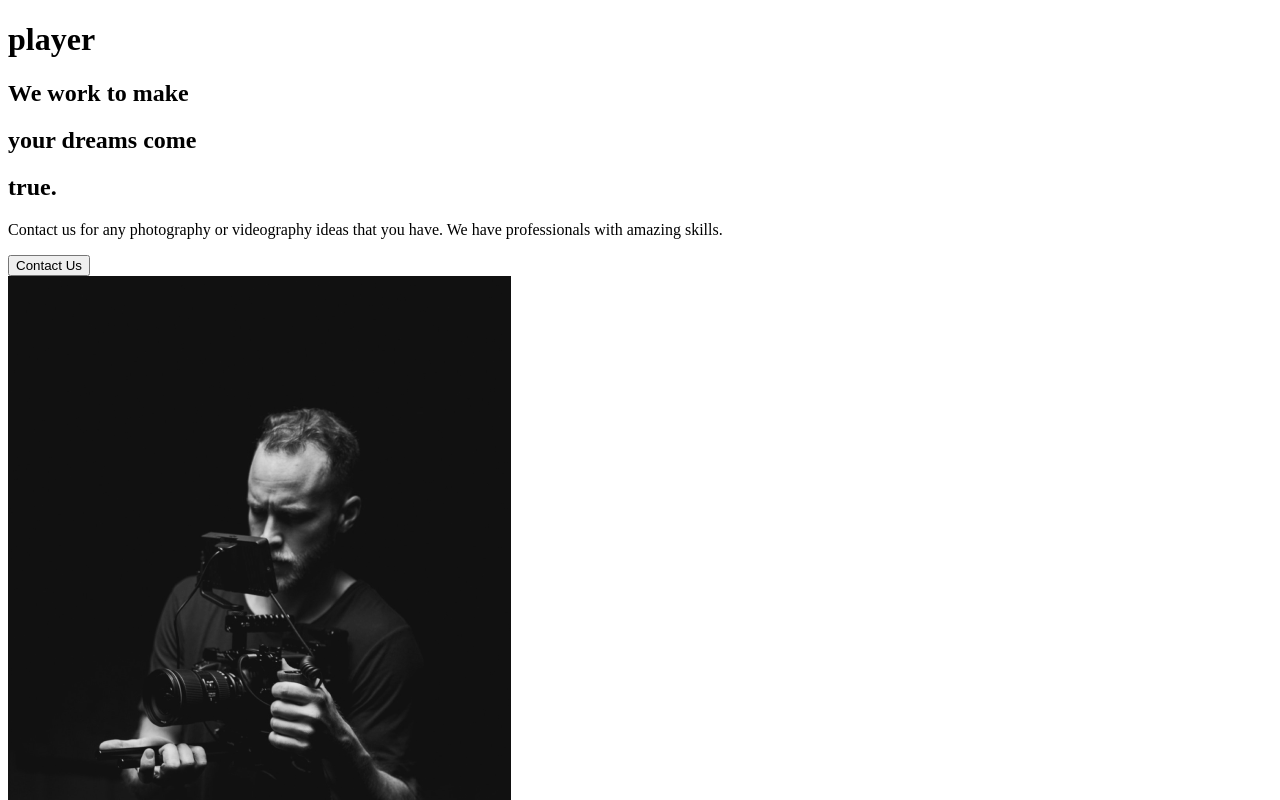
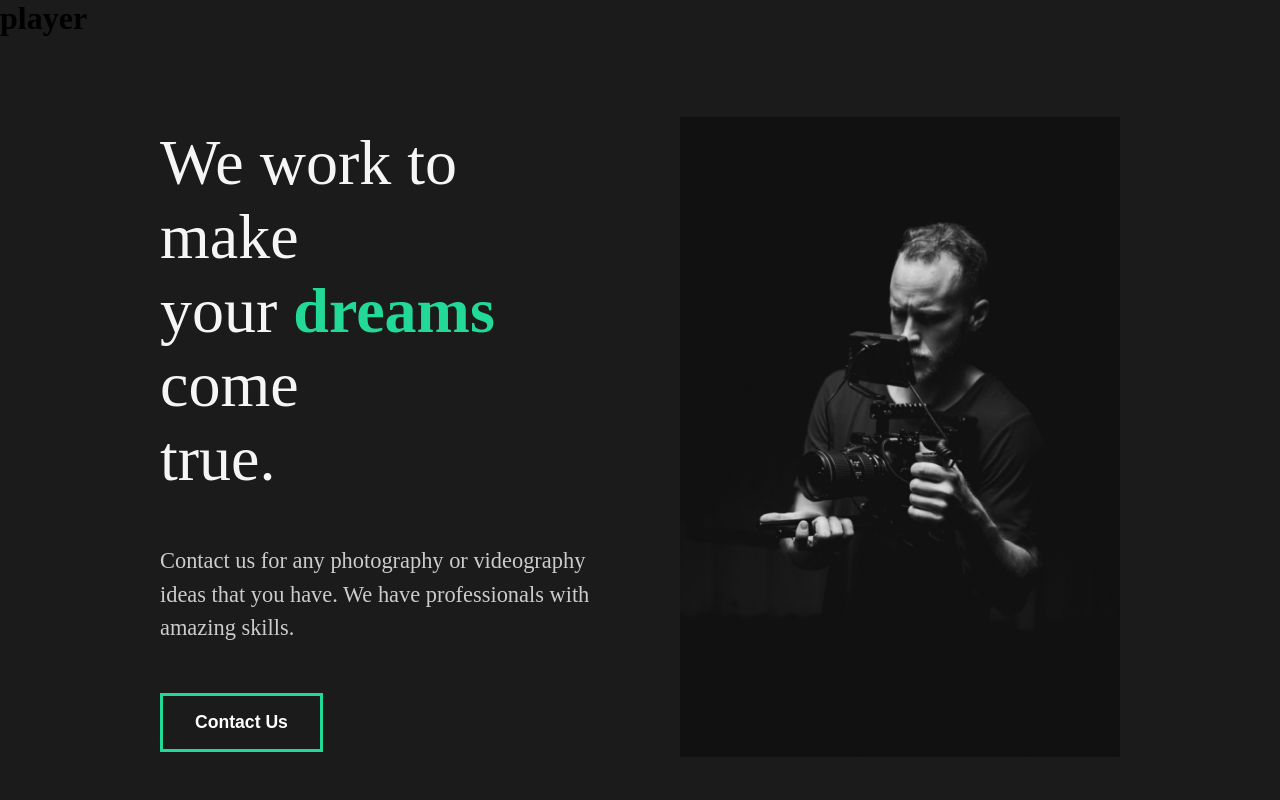
Before and after one commit to Sahibjot01/Capture, a React (Create React App) app: page / in a window 1280 px wide. Shown: the top 800 px of the page. Built offline with nearby package versions, Linux system fonts and the light colour scheme.

Commit message:
5. Used Styled Component to style global style and about section

```diff
--- a/src/App.js
+++ b/src/App.js
@@ -1,10 +1,13 @@
 import React from "react";
+//import global style
+import GlobalStyle from "./Components/GlobalStyle";
 //import pages
 import AboutUs from "./pages/AboutUs";
 
 function App() {
   return (
     <div className="App">
+      <GlobalStyle />
       <h1>player</h1>
       <AboutUs />
     </div>
--- a/src/Components/AboutSection.js
+++ b/src/Components/AboutSection.js
@@ -1,34 +1,65 @@
 import React from "react";
 import home1 from "../img/home1.png";
+//styled component
+import styled from "styled-components";
 
 const AboutSection = () => {
   return (
-    <div>
-      <div className="description">
+    <StyledAboutDiv>
+      <StyledDescriptionDiv>
         <div className="title">
-          <div className="hide">
+          <StyledHideDiv>
             <h2>We work to make</h2>
-          </div>
-          <div className="hide">
+          </StyledHideDiv>
+          <StyledHideDiv>
             <h2>
               your <span>dreams</span> come
             </h2>
-          </div>
-          <div className="hide">
+          </StyledHideDiv>
+          <StyledHideDiv>
             <h2>true.</h2>
-          </div>
+          </StyledHideDiv>
         </div>
         <p>
           Contact us for any photography or videography ideas that you have. We
           have professionals with amazing skills.
         </p>
         <button>Contact Us</button>
-      </div>
-      <div className="image">
+      </StyledDescriptionDiv>
+      <StyledImageDiv>
         <img src={home1} alt="guy with a professional camea" />
-      </div>
-    </div>
+      </StyledImageDiv>
+    </StyledAboutDiv>
   );
 };
 
+const StyledAboutDiv = styled.div`
+  min-height: 90vh;
+  display: flex;
+  align-items: center;
+  justify-content: space-between;
+  padding: 5rem 10rem;
+  color: #f5f5f5;
+`;
+
+const StyledDescriptionDiv = styled.div`
+  flex: 1;
+  padding-right: 5rem;
+  h2 {
+    font-weight: lighter;
+  }
+`;
+
+const StyledImageDiv = styled.div`
+  flex: 1;
+  overflow: hidden;
+  img {
+    width: 100%;
+    height: 80vh;
+    object-fit: cover;
+  }
+`;
+const StyledHideDiv = styled.div`
+  overflow-y: hidden;
+`;
 export default AboutSection;
--- /dev/null
+++ b/src/Components/GlobalStyle.js
@@ -0,0 +1,51 @@
+import { createGlobalStyle } from "styled-components";
+
+const GlobalStyle = createGlobalStyle`
+    *{
+        margin:0;
+        padding:0;
+        box-sizing: border-box;
+    }
+    body{
+        background: #1b1b1b;
+    }
+    button{
+        font-weight: bold;
+        font-size: 1.1rem;
+        cursor: pointer;
+        padding: 1rem 2rem;
+        border: 3px solid #23d997;
+        background: transparent;
+        color: white;
+        transition: all 0.5s ease;
+        &:hover{
+            background-color: #23d997;
+            color: black;
+        }
+
+    }
+    h2{
+        font-weight: lighter;
+        font-size: 4rem;
+    }
+    h3{
+        color: white;
+    }
+    h4{
+        font-weight: bold;
+    }
+    a{
+        font-size: 1.1rem;
+    }
+    span{
+        font-weight: bold;
+        color:#23d997;
+    }
+    p{
+        padding: 3rem 0rem;
+        color: #ccc;
+        font-size: 1.4rem;
+        line-height: 150%;
+    }
+`;
+export default GlobalStyle;
```
